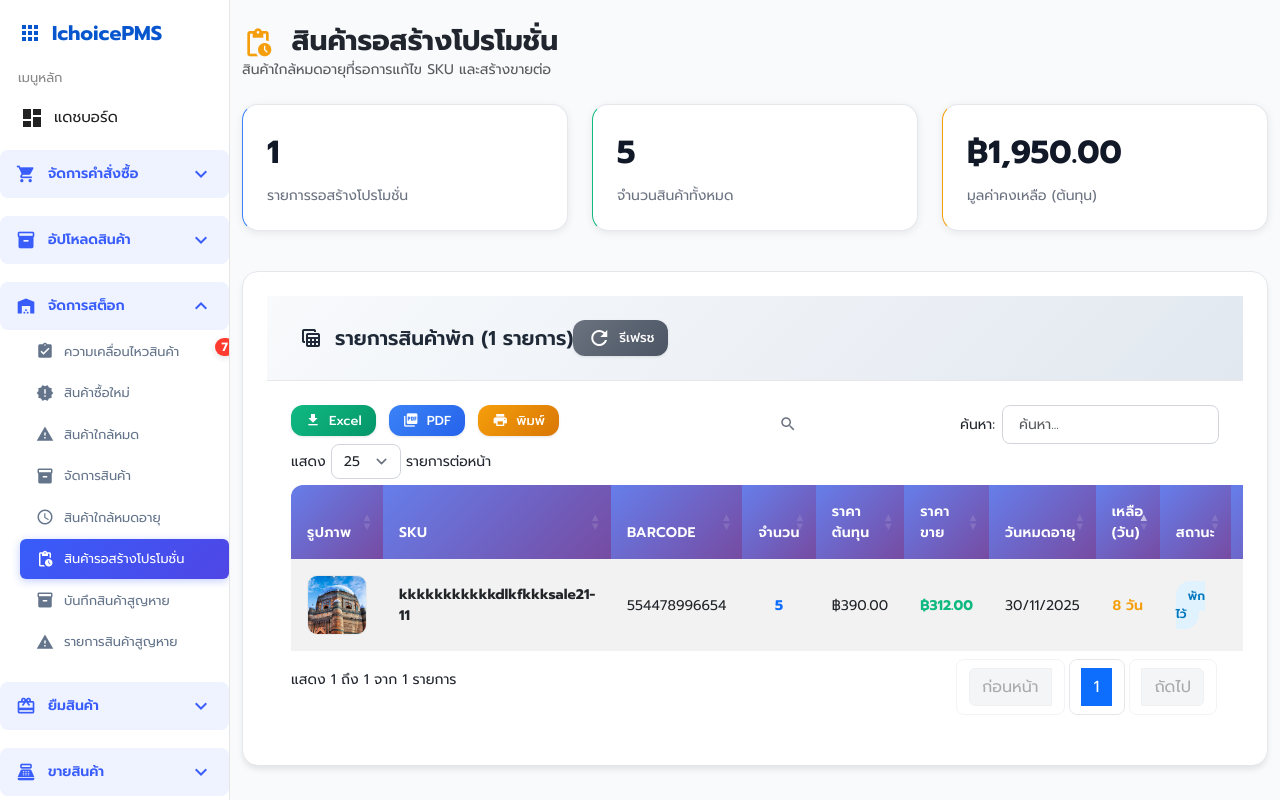
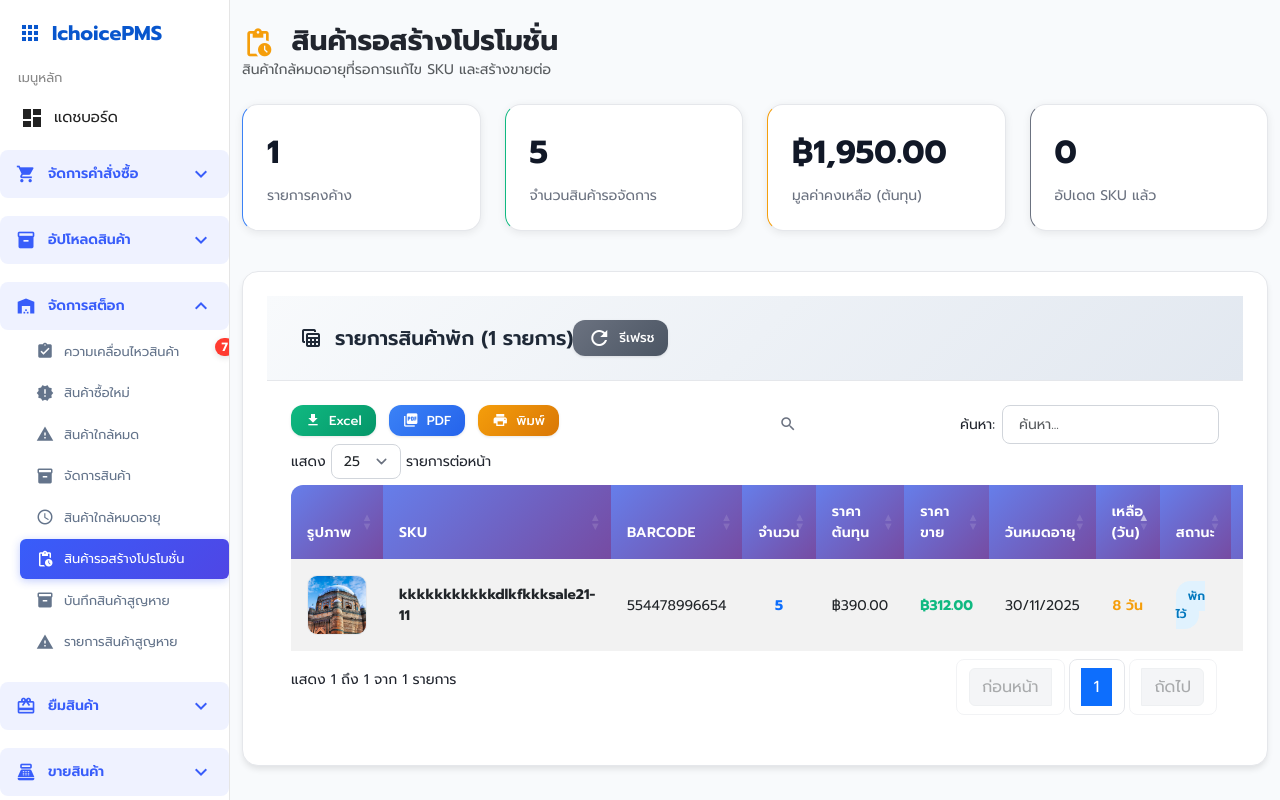
Before and after one commit to hecDB/IchoicePMS---Copy, a PHP site: page /IchoicePMS---Copy/stock/product_holding.php in a window 1280 px wide. Run offline with PHP 8.4, Linux system fonts and the light colour scheme; data comes from the database, SQL or seed files in the repository; some libraries are stand-ins or nearby versions.

Commit message:
สร้างโปรโมชั่นสินค้า

```diff
--- a/api/create_promotion_clearance.php
+++ b/api/create_promotion_clearance.php
@@ -52,7 +52,7 @@ try {
                 ?, ?, ?,
                 ?, ?, ?, ?, ?,
                 ?, ?, ?,
-                ?, ?, 'holding',
+                ?, ?, 'returned_to_stock',
                 NOW(), ?, ?
             )
         ");
@@ -346,7 +346,7 @@ try {
             $newItemId = $pdo->lastInsertId();
 
             // บันทึก receive_items สำหรับสินค้าโปรโมชั่น
-            $receiveRemark = "รับสินค้าโปรโมชั่นจาก {$holdingCode} (SKU: {$newSku})";
+            $receiveRemark = "สินค้าโปรโมชั่น {$holdingCode} (SKU: {$newSku})";
             $insertReceiveItemStmt->execute([
                 $newItemId,
                 $poId,
--- a/api/delete_product_holding.php
+++ b/api/delete_product_holding.php
@@ -23,7 +23,8 @@ try {
 
     // ดึงข้อมูลสินค้าพัก
     $stmt = $pdo->prepare("
-        SELECT * FROM product_holding
+        SELECT *
+        FROM product_holding
         WHERE holding_id = ? AND status = 'holding'
     ");
     $stmt->execute([$holdingId]);
@@ -49,7 +50,7 @@ try {
             $holding['receive_id']
         ]);
 
-        // อัปเดต product_holding สถานะเป็น returned_to_stock
+        // อัปเดตสถานะสินค้าพัก
         $stmt = $pdo->prepare("
             UPDATE product_holding
             SET status = 'returned_to_stock'
@@ -77,4 +78,5 @@ try {
         'message' => $e->getMessage()
     ]);
 }
+
 ?>
--- a/stock/product_holding.php
+++ b/stock/product_holding.php
@@ -25,18 +25,24 @@ $sql_holding = "
         ph.created_at
     FROM product_holding ph
     LEFT JOIN products p ON ph.product_id = p.product_id
-    WHERE ph.status = 'holding'
-    ORDER BY ph.days_to_expire ASC, ph.created_at DESC
+    WHERE ph.status IN ('holding', 'returned_to_stock')
+    ORDER BY CASE WHEN ph.status = 'holding' THEN 0 ELSE 1 END,
+             ph.days_to_expire ASC,
+             ph.created_at DESC
 ";
 $stmt = $pdo->prepare($sql_holding);
 $stmt->execute();
 $holdingProducts = $stmt->fetchAll(PDO::FETCH_ASSOC);
 
-// คำนวณสถิติ
+$pendingProducts = array_filter($holdingProducts, fn($p) => ($p['status'] ?? '') === 'holding');
+$returnedProducts = array_filter($holdingProducts, fn($p) => ($p['status'] ?? '') === 'returned_to_stock');
+
+// คำนวณสถิติ (สำหรับรายการที่ยังคงค้าง)
 $stats = [
-    'total_holding' => count($holdingProducts),
-    'total_qty' => array_sum(array_column($holdingProducts, 'holding_qty')),
-    'total_value' => array_reduce($holdingProducts, fn($sum, $p) => $sum + ($p['holding_qty'] * $p['cost_price']), 0)
+    'total_pending' => count($pendingProducts),
+    'pending_qty' => array_sum(array_map(fn($p) => $p['holding_qty'], $pendingProducts)),
+    'pending_value' => array_reduce($pendingProducts, fn($sum, $p) => $sum + ($p['holding_qty'] * $p['cost_price']), 0),
+    'total_returned' => count($returnedProducts)
 ];
 
 ?>
@@ -87,6 +93,7 @@ $stats = [
         .stats-card.blue { border-left-color: #3b82f6; }
         .stats-card.green { border-left-color: #10b981; }
         .stats-card.orange { border-left-color: #f59e0b; }
+        .stats-card.gray { border-left-color: #6b7280; }
 
         .stats-value {
             font-size: 2rem;
@@ -131,6 +138,10 @@ $stats = [
         .badge-holding {
             background: #e0f2fe;
             color: #0277bd;
+        }
+        .badge-returned {
+            background: #ede9fe;
+            color: #6d28d9;
         }
 
         .action-btn {
@@ -216,22 +227,28 @@ $stats = [
 
         <!-- Stats Cards -->
         <div class="row mb-4">
-            <div class="col-md-4 mb-3">
+            <div class="col-xl-3 col-md-6 mb-3">
                 <div class="stats-card blue">
-                    <div class="stats-value"><?= number_format($stats['total_holding']) ?></div>
-                    <div class="stats-label">รายการรอสร้างโปรโมชั่น</div>
+                    <div class="stats-value"><?= number_format($stats['total_pending']) ?></div>
+                    <div class="stats-label">รายการคงค้าง</div>
                 </div>
             </div>
-            <div class="col-md-4 mb-3">
+            <div class="col-xl-3 col-md-6 mb-3">
                 <div class="stats-card green">
-                    <div class="stats-value"><?= number_format($stats['total_qty']) ?></div>
-                    <div class="stats-label">จำนวนสินค้าทั้งหมด</div>
+                    <div class="stats-value"><?= number_format($stats['pending_qty']) ?></div>
+                    <div class="stats-label">จำนวนสินค้ารอจัดการ</div>
                 </div>
             </div>
-            <div class="col-md-4 mb-3">
+            <div class="col-xl-3 col-md-6 mb-3">
                 <div class="stats-card orange">
-                    <div class="stats-value">฿<?= number_format($stats['total_value'], 2) ?></div>
+                    <div class="stats-value">฿<?= number_format($stats['pending_value'], 2) ?></div>
                     <div class="stats-label">มูลค่าคงเหลือ (ต้นทุน)</div>
+                </div>
+            </div>
+            <div class="col-xl-3 col-md-6 mb-3">
+                <div class="stats-card gray">
+                    <div class="stats-value"><?= number_format($stats['total_returned']) ?></div>
+                    <div class="stats-label">อัปเดต SKU แล้ว</div>
                 </div>
             </div>
         </div>
@@ -329,7 +346,15 @@ $stats = [
                                     <?php endif; ?>
                                 </td>
                                 <td>
-                                    <span class="badge-status badge-holding">พักไว้</span>
+                                    <?php
+                                    $statusLabel = 'พักไว้';
+                                    $statusClass = 'badge-holding';
+                                    if (($product['status'] ?? '') === 'returned_to_stock') {
+                                        $statusLabel = 'อัปเดต SKU แล้ว';
+                                        $statusClass = 'badge-returned';
+                                    }
+                                    ?>
+                                    <span class="badge-status <?= $statusClass ?>"><?= htmlspecialchars($statusLabel) ?></span>
                                 </td>
                                 <td class="text-center">
                                     <div class="btn-group btn-group-sm" role="group">
```
Also changed, not shown: api/move_holding_to_sale.php (+4 -6 lines), api/update_product_holding.php (+38 -2 lines), stock/expiring_soon.php (+22 -9 lines).
